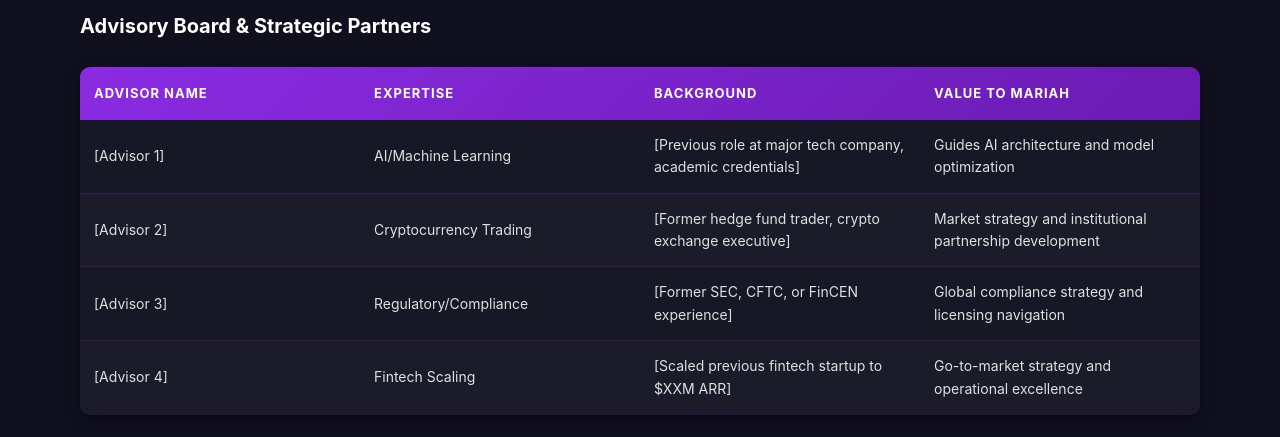
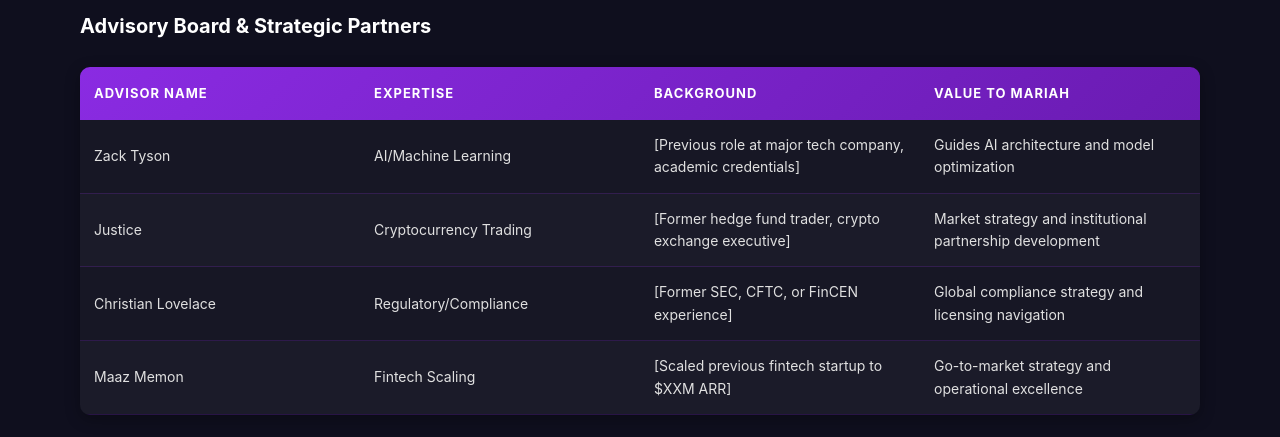
Before and after one commit to TheCryptoCapital/Business-Overview, a plain HTML site: page index.html in a window 1280 px wide. Shown: the part 5260-5697 px from the top of the page. Drawn offline with Linux system fonts and the light colour scheme.

Commit message:
Update advisor names in index.html

```diff
--- a/index.html
+++ b/index.html
@@ -948,25 +948,25 @@
             </thead>
             <tbody>
                 <tr>
-                    <td>[Advisor 1]</td>
+                    <td>Zack Tyson</td>
                     <td>AI/Machine Learning</td>
                     <td>[Previous role at major tech company, academic credentials]</td>
                     <td>Guides AI architecture and model optimization</td>
                 </tr>
                 <tr>
-                    <td>[Advisor 2]</td>
+                    <td>Justice</td>
                     <td>Cryptocurrency Trading</td>
                     <td>[Former hedge fund trader, crypto exchange executive]</td>
                     <td>Market strategy and institutional partnership development</td>
                 </tr>
                 <tr>
-                    <td>[Advisor 3]</td>
+                    <td>Christian Lovelace</td>
                     <td>Regulatory/Compliance</td>
                     <td>[Former SEC, CFTC, or FinCEN experience]</td>
                     <td>Global compliance strategy and licensing navigation</td>
                 </tr>
                 <tr>
-                    <td>[Advisor 4]</td>
+                    <td>Maaz Memon</td>
                     <td>Fintech Scaling</td>
                     <td>[Scaled previous fintech startup to $XXM ARR]</td>
                     <td>Go-to-market strategy and operational excellence</td>
```
